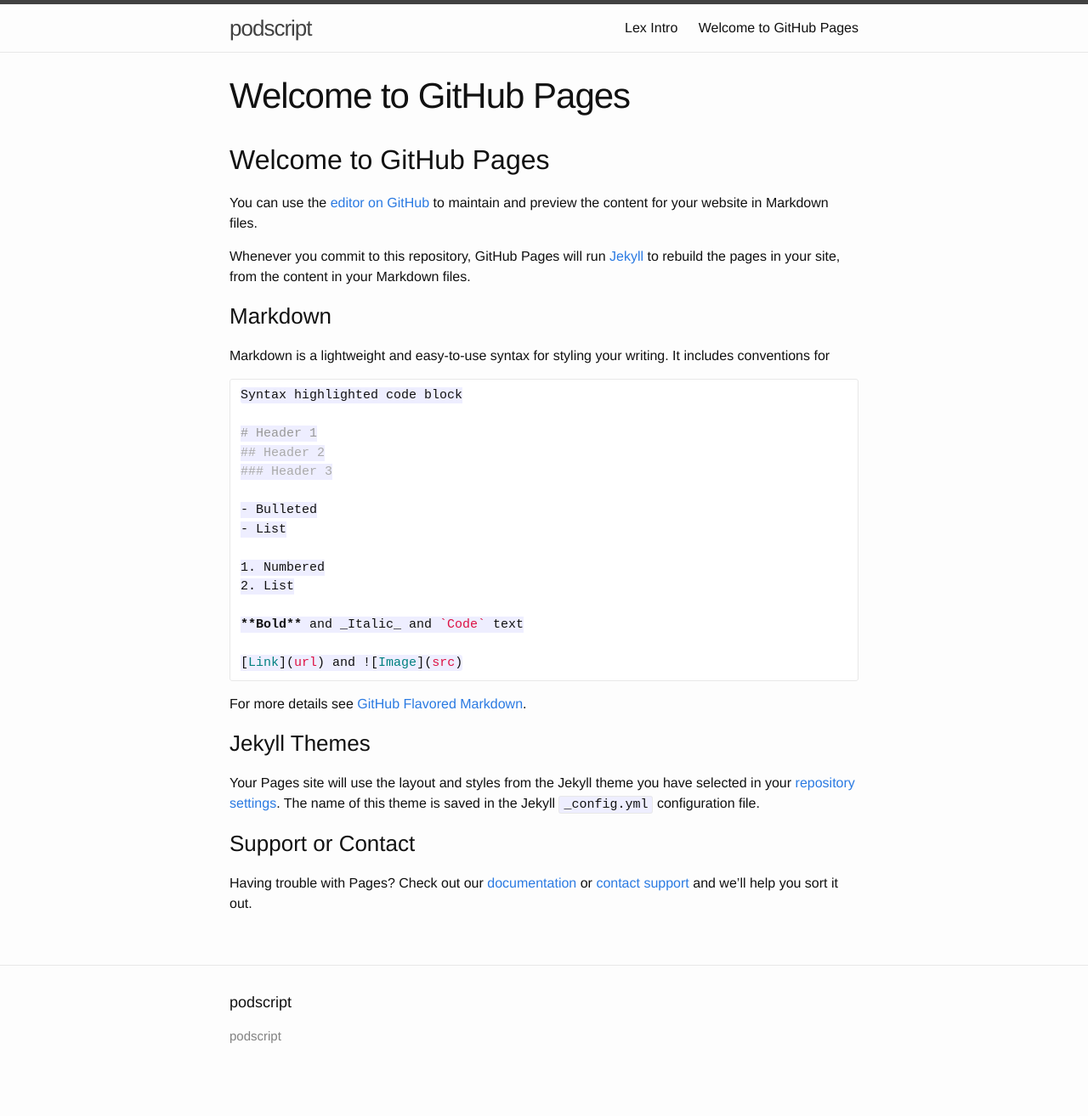
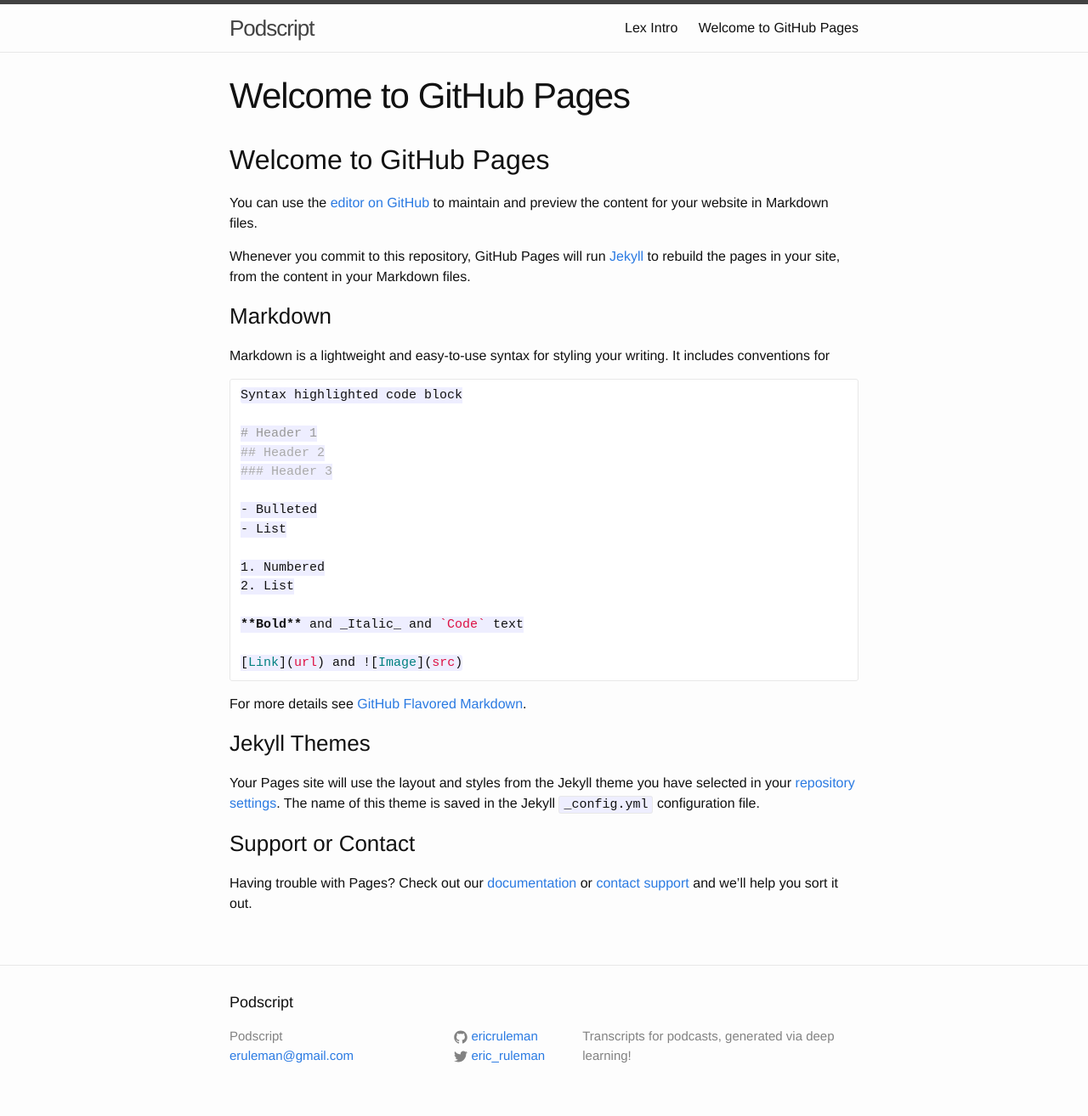
Before and after one commit to ericruleman/podscript, a Jekyll site: the page built from README.md, in a window 1280 px wide. Shown: the whole page at 85% size. Built offline with Jekyll 4.4.1, drawn with Linux system fonts in a browser that asks for light colours; our own code applies the rules of GitHub Pages for plain Markdown files; before the commit the page ends 1292 px from its top, so only the background shows below that.

Commit message:
add home & feel & update _config.yml

```diff
--- a/_config.yml
+++ b/_config.yml
@@ -1 +1,15 @@
 theme: jekyll-theme-midnight
+
+# Site settings
+title: Podscript
+email: eruleman@gmail.com
+description: > # this means to ignore newlines until "baseurl:"
+  Transcripts for podcasts, generated via deep learning!
+baseurl: "/podscript" # the subpath of your site, e.g. /blog/
+url: "http://ericruleman.github.io" # the base hostname & protocol for your site
+twitter_username: eric_ruleman
+github_username:  ericruleman
+
+# Build settings
+markdown: kramdown
+permalink: /:year/:title:output_ext
```
Also changed, not shown: feel.xml (added, +30 -0 lines), home.html (added, +24 -0 lines).
